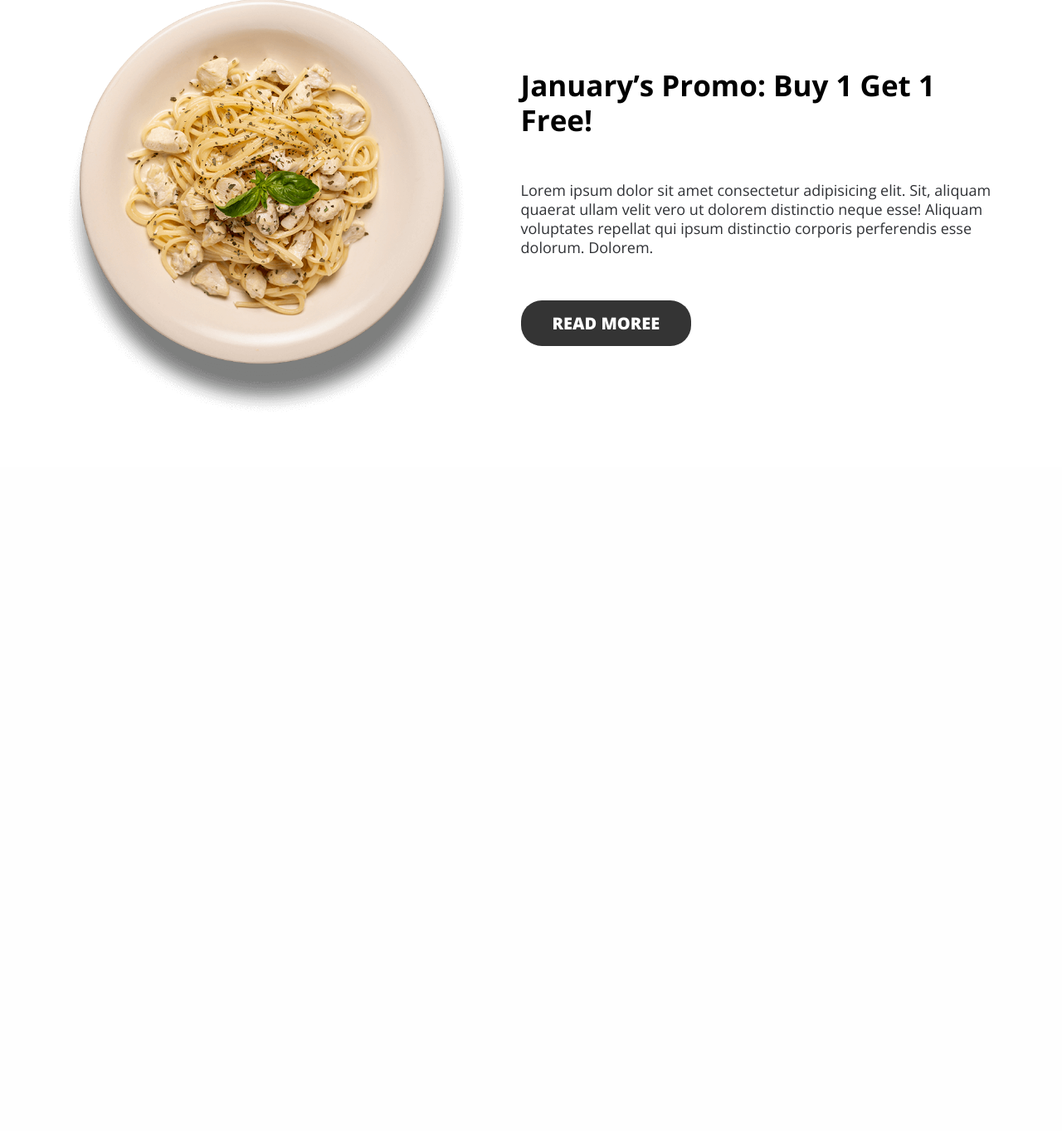
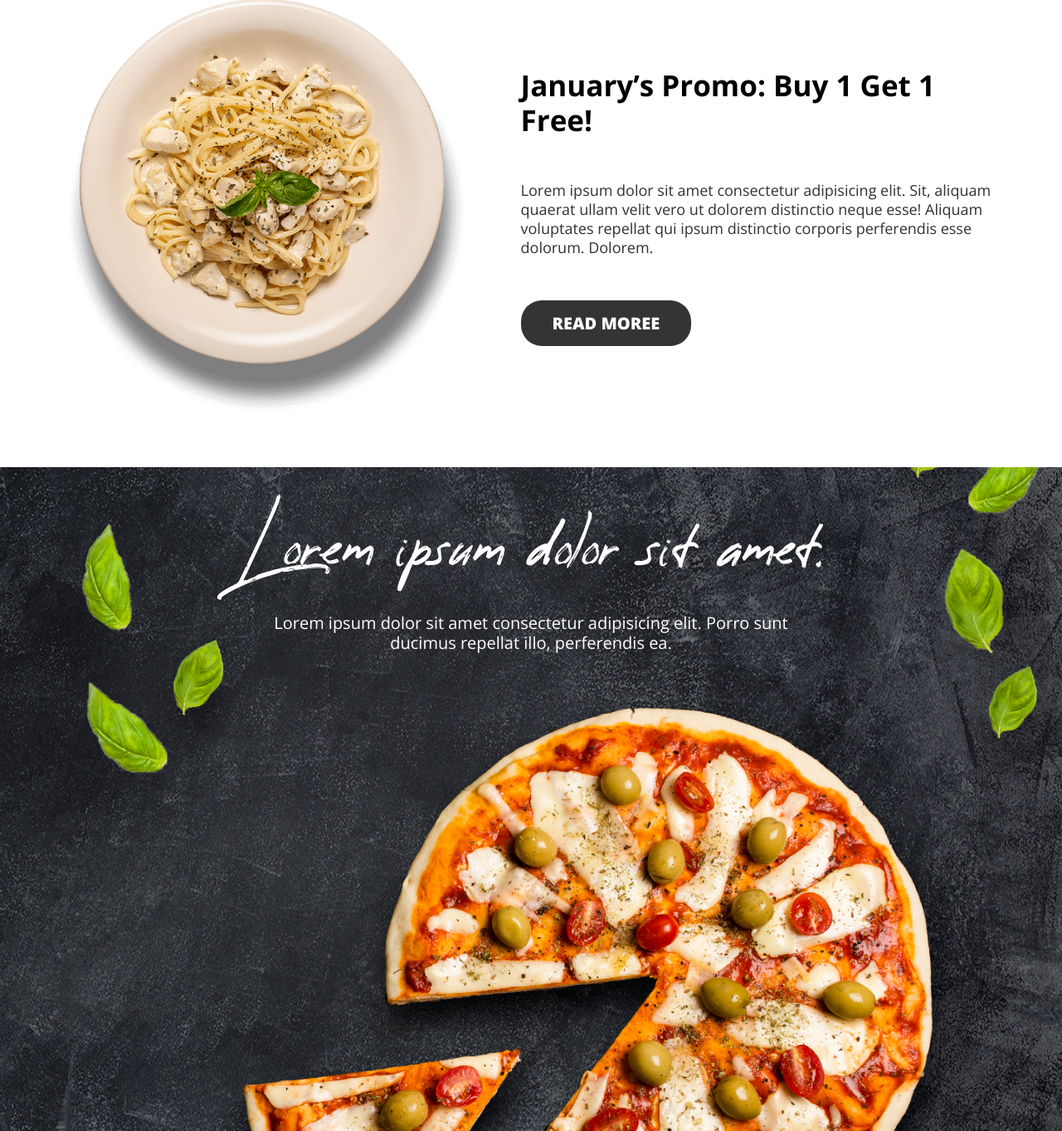
Before and after one commit to OlexanderPistiulha/LandingPages, a PHP site: page / in a window 1280 px wide. Shown: the part 2755-4118 px from the top of the page at 83% size. Before the commit the page ends 3251 px from the top, so only its background shows below. Run offline with PHP 8.4, Linux system fonts and the light colour scheme.

Commit message:
fifth screen

```diff
--- a/Pizza/assets/css/style.css
+++ b/Pizza/assets/css/style.css
@@ -250,6 +250,14 @@ a {
   color: #222328;
   width: 60%;
   margin: 0 auto;
+}
+
+.subtitle-h2__dark {
+  color: #222328;
+}
+
+.subtitle-h2__light {
+  color: #fff;
 }
 
 @media screen and (max-width: 1366px) {
@@ -584,4 +592,29 @@ a {
     font-size: 18px;
   }
 }
+
+.fifth-screen {
+  background-image: url(../img/pizza-bg.png);
+  background-size: cover;
+  background-position: center;
+  background-repeat: no-repeat;
+  display: -webkit-box;
+  display: -webkit-flex;
+  display: -ms-flexbox;
+  display: flex;
+  -webkit-box-pack: center;
+  -webkit-justify-content: center;
+      -ms-flex-pack: center;
+          justify-content: center;
+  -webkit-box-align: start;
+  -webkit-align-items: flex-start;
+      -ms-flex-align: start;
+          align-items: flex-start;
+  min-height: 100vh;
+  padding: 60px 0;
+}
+
+.fifth-screen__content {
+  text-align: center;
+}
 /*# sourceMappingURL=style.css.map */
--- a/Pizza/assets/scss/style.scss
+++ b/Pizza/assets/scss/style.scss
@@ -246,6 +246,14 @@
     width: 60%;
     margin: 0 auto;
 
+    &__dark {
+        color: $text-color-two-light;
+    }
+
+    &__light {
+        color: #fff;
+    }
+
     @media screen and (max-width: 1366px) {
         font-size: 20px;
     }
@@ -484,3 +492,23 @@
         }
     }
 }
+
+// -----------------------------fifth screen-----------------------------
+.fifth-screen {
+    background-image: url(../img/pizza-bg.png);
+    background-size: cover;
+    background-position: center;
+    background-repeat: no-repeat;
+
+    display: flex;
+    justify-content: center;
+    align-items: flex-start;
+    min-height: 100vh;
+    padding: 60px 0;
+
+    &__body {}
+
+    &__content {
+        text-align: center;
+    }
+}
--- a/Pizza/index.html
+++ b/Pizza/index.html
@@ -158,18 +158,6 @@
                                     </a>
                                 </div>
                             </div>
-                            <!-- <div class="offer">
-                                <img src="assets/img/article-plate-two.png" alt="" class="offer__img">
-                                <div class="offer__content">
-                                    <h3 class="offer__title">
-                                        Discount up to 50% All Excursions
-                                    </h3>
-                                    <p class="offer__text">Lorem ipsum dolor sit amet consectetur adipisicing elit. Sit, aliquam quaerat ullam velit vero ut dolorem distinctio neque esse! Aliquam voluptates repellat qui ipsum distinctio corporis perferendis esse dolorum. Dolorem.</p>
-                                    <a href="#" class="button button__dark">
-                                       read moree
-                                    </a>
-                                </div>
-                            </div> -->
 
                         </div>
                     </div>
@@ -177,6 +165,20 @@
             </div>
         </section>
 
+        <setion class="fifth-screen">
+            <div class="conteiner">
+                <div class="fifth-screen__body">
+                    <div class="fifth-screen__content">
+                        <h2 class="title-h2 title-h2__light">
+                            Lorem ipsum dolor sit amet.
+                        </h2>
+                        <p class="subtitle-h2 subtitle-h2__light">
+                            Lorem ipsum dolor sit amet consectetur adipisicing elit. Porro sunt ducimus repellat illo, perferendis ea.
+                        </p>
+                    </div>
+                </div>
+            </div>
+        </setion>
 
     </div>
 </body>
```
Also changed, not shown: Pizza/assets/img/pizza-bg.png, 1 other file.
